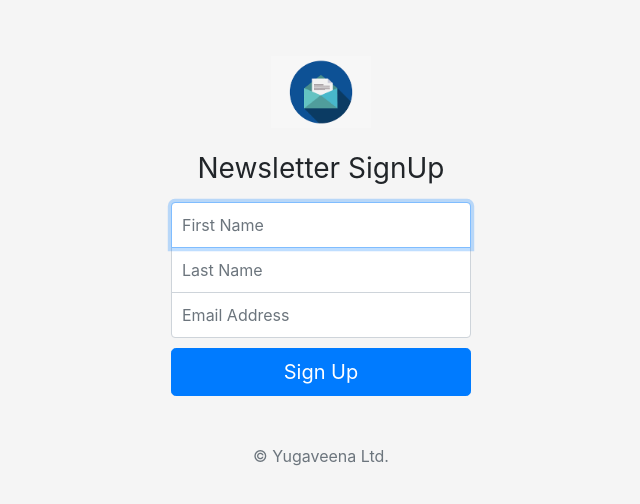
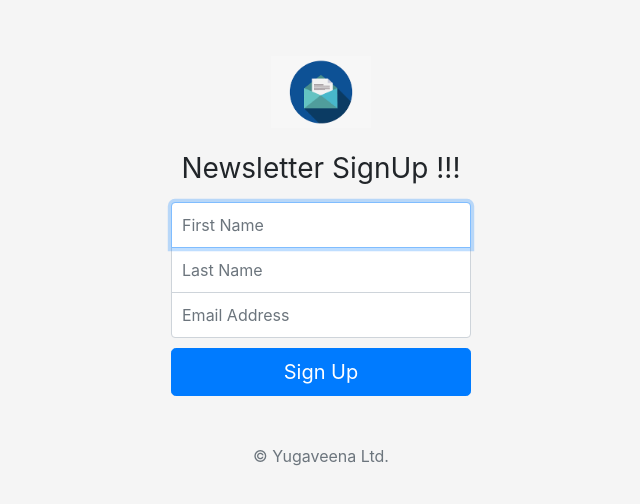
Before and after one commit to 0prasannaravichandran/Newsletter-Signup, a website: page signup.html in a window 1280 px wide. Shown: the part 130-634 px from the top of the page, without its empty margins (319-959 px from the left). Drawn offline with nearby package versions, Linux system fonts and the light colour scheme.

Commit message:
Symbol added

```diff
--- a/signup.html
+++ b/signup.html
@@ -21,7 +21,7 @@
   <body class="text-center">
     <form class="form-signin" action="/" method="post">
       <img class="mb-4" src="images/news_letter.png" alt="" width="100" height="72">
-      <h1 class="h3 mb-3 font-weight-normal">Newsletter SignUp</h1>
+      <h1 class="h3 mb-3 font-weight-normal">Newsletter SignUp !!!</h1>
       <input type="text" class="form-control top" placeholder="First Name" name="firstName" required autofocus>
       <input type="text" class="form-control middle" placeholder="Last Name" name="lastName" required>
       <input type="email" class="form-control bottom" placeholder="Email Address" name="emailAddress" required>
```
